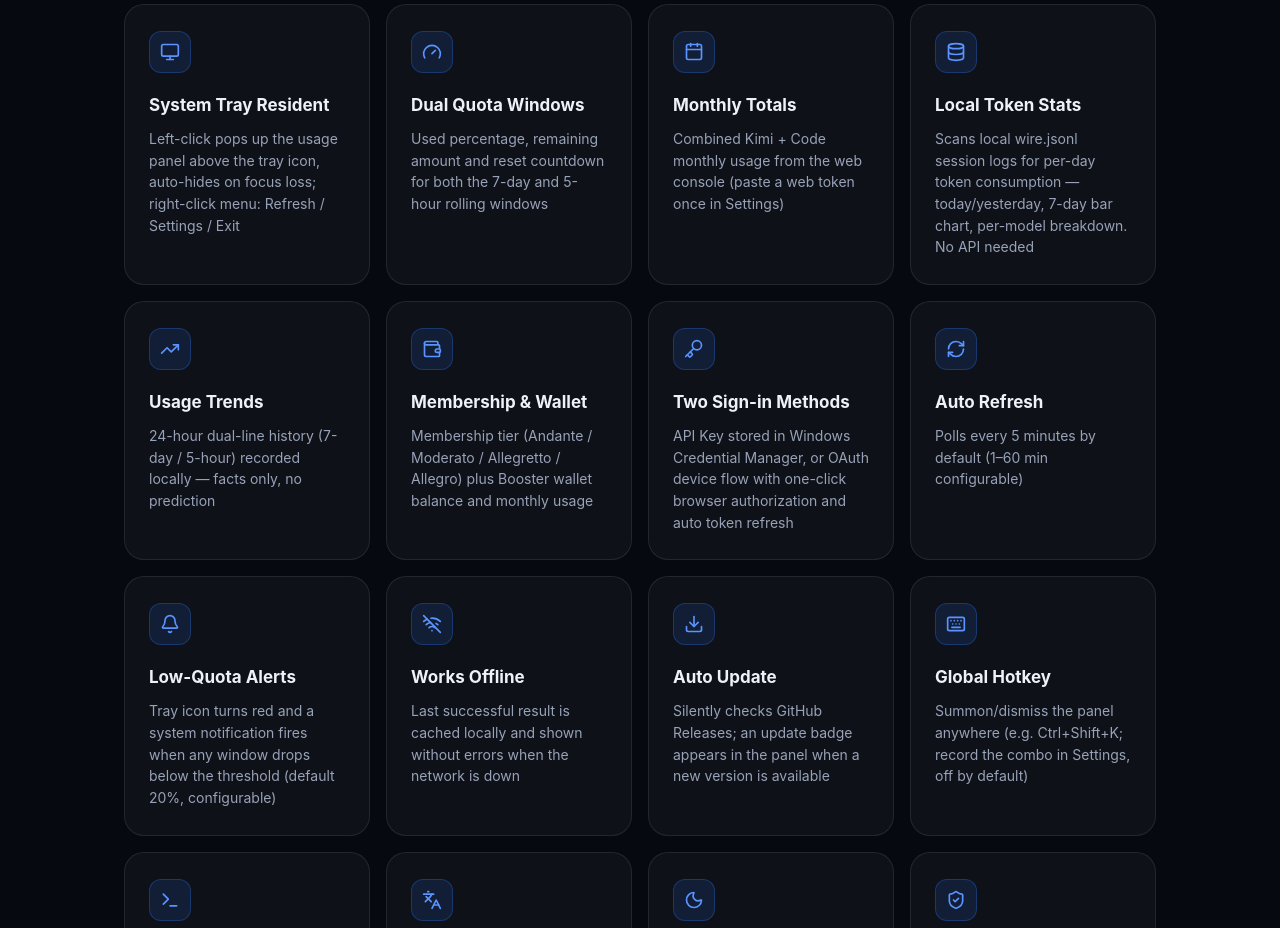
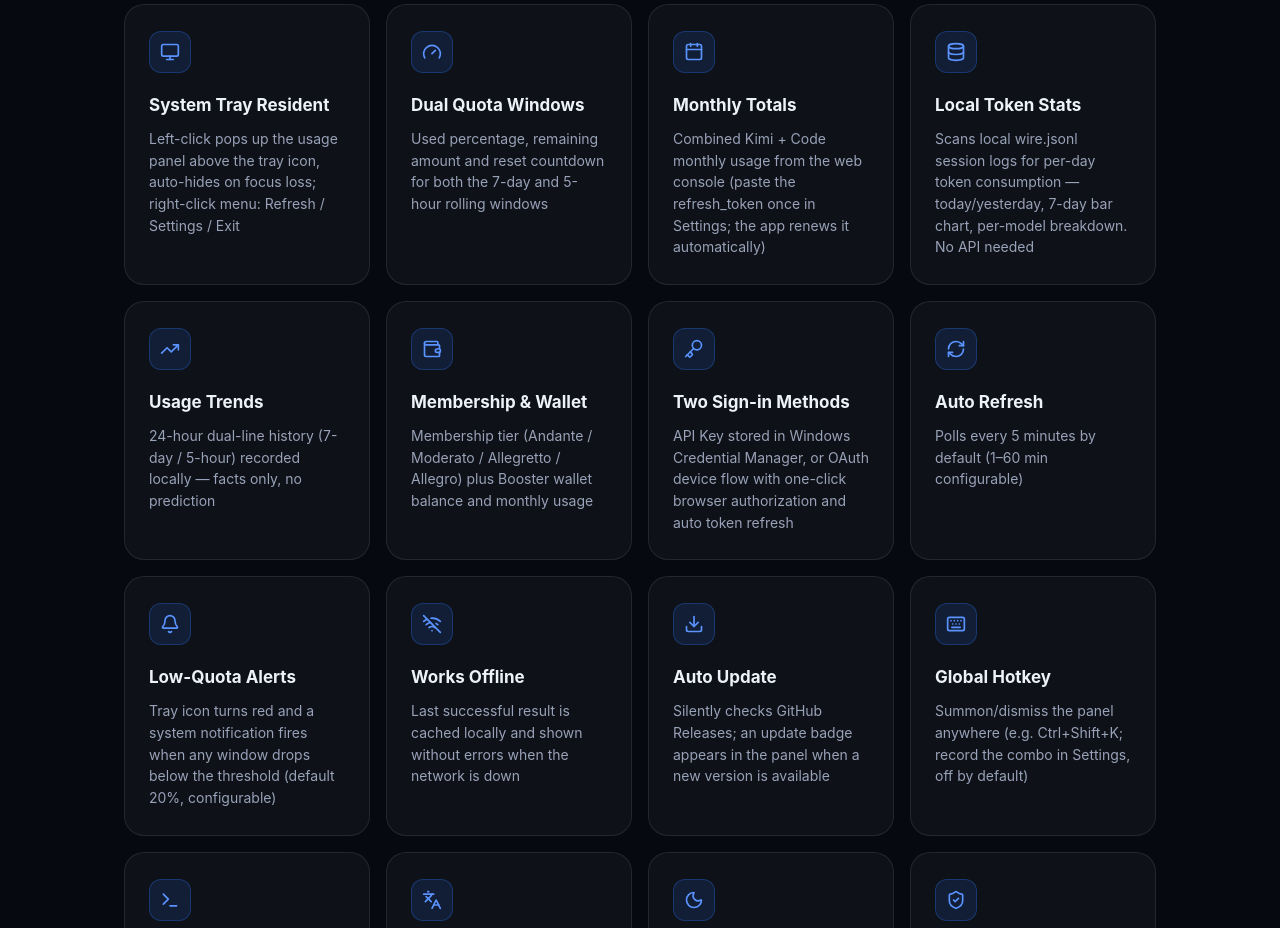
Before and after one commit to JYH1878/KimiCodeBar-Windows, a React app: page docs/index.html in a window 1280 px wide. Shown: the part 1220-2148 px from the top of the page. Built offline with nearby package versions, Linux system fonts and the light colour scheme.

Commit message:
docs: 官网月度总量文案同步 refresh_token 自动续期（v1.1.2 发布后收尾）

```diff
--- a/docs/index.html
+++ b/docs/index.html
@@ -1312,7 +1312,7 @@
             <div class="card reveal">
               <div class="icon"><i data-lucide="calendar"></i></div>
               <h3 data-i18n="f3T">月度总量</h3>
-              <p data-i18n="f3D">Kimi + Code 每月总用量分列显示（设置中粘贴一次网页 token 即可）</p>
+              <p data-i18n="f3D">Kimi + Code 每月总用量分列显示（设置中粘贴一次 refresh_token，插件自动续期）</p>
             </div>
             <div class="card reveal">
               <div class="icon"><i data-lucide="database"></i></div>
@@ -1640,7 +1640,7 @@
             f2T: '双窗口用量',
             f2D: '7 天窗口 + 5 小时窗口的已用百分比、剩余量、重置倒计时',
             f3T: '月度总量',
-            f3D: 'Kimi + Code 每月总用量分列显示（设置中粘贴一次网页 token 即可）',
+            f3D: 'Kimi + Code 每月总用量分列显示（设置中粘贴一次 refresh_token，插件自动续期）',
             f4T: '本地消耗统计',
             f4D: '扫描本地 wire.jsonl 会话日志，按天统计 token 消耗（今日/昨日 + 近 7 天柱状图 + 今日分模型占比），不依赖 API',
             f5T: '用量趋势',
@@ -1748,7 +1748,7 @@
             f2T: 'Dual Quota Windows',
             f2D: 'Used percentage, remaining amount and reset countdown for both the 7-day and 5-hour rolling windows',
             f3T: 'Monthly Totals',
-            f3D: 'Combined Kimi + Code monthly usage from the web console (paste a web token once in Settings)',
+            f3D: 'Combined Kimi + Code monthly usage from the web console (paste the refresh_token once in Settings; the app renews it automatically)',
             f4T: 'Local Token Stats',
             f4D: 'Scans local wire.jsonl session logs for per-day token consumption — today/yesterday, 7-day bar chart, per-model breakdown. No API needed',
             f5T: 'Usage Trends',
```
